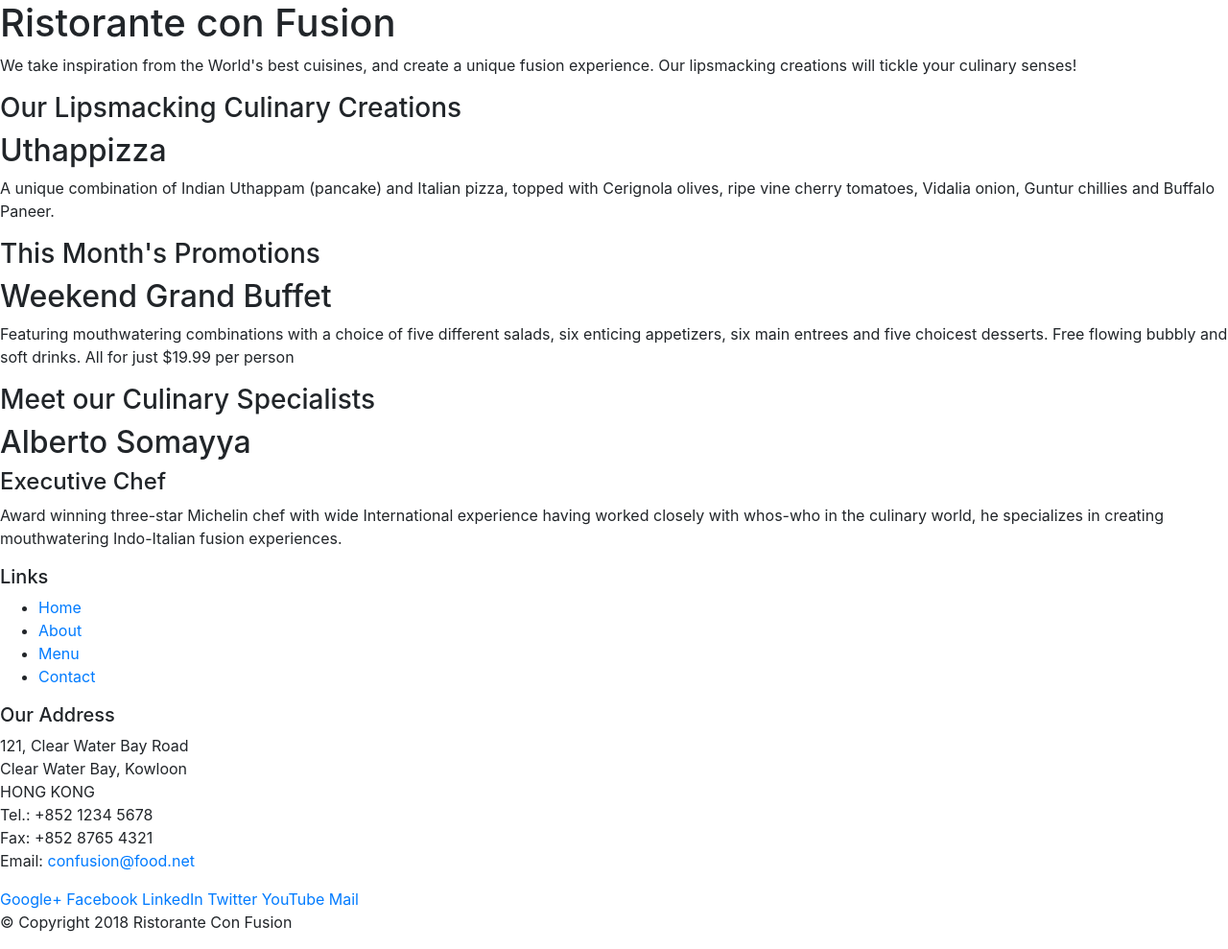
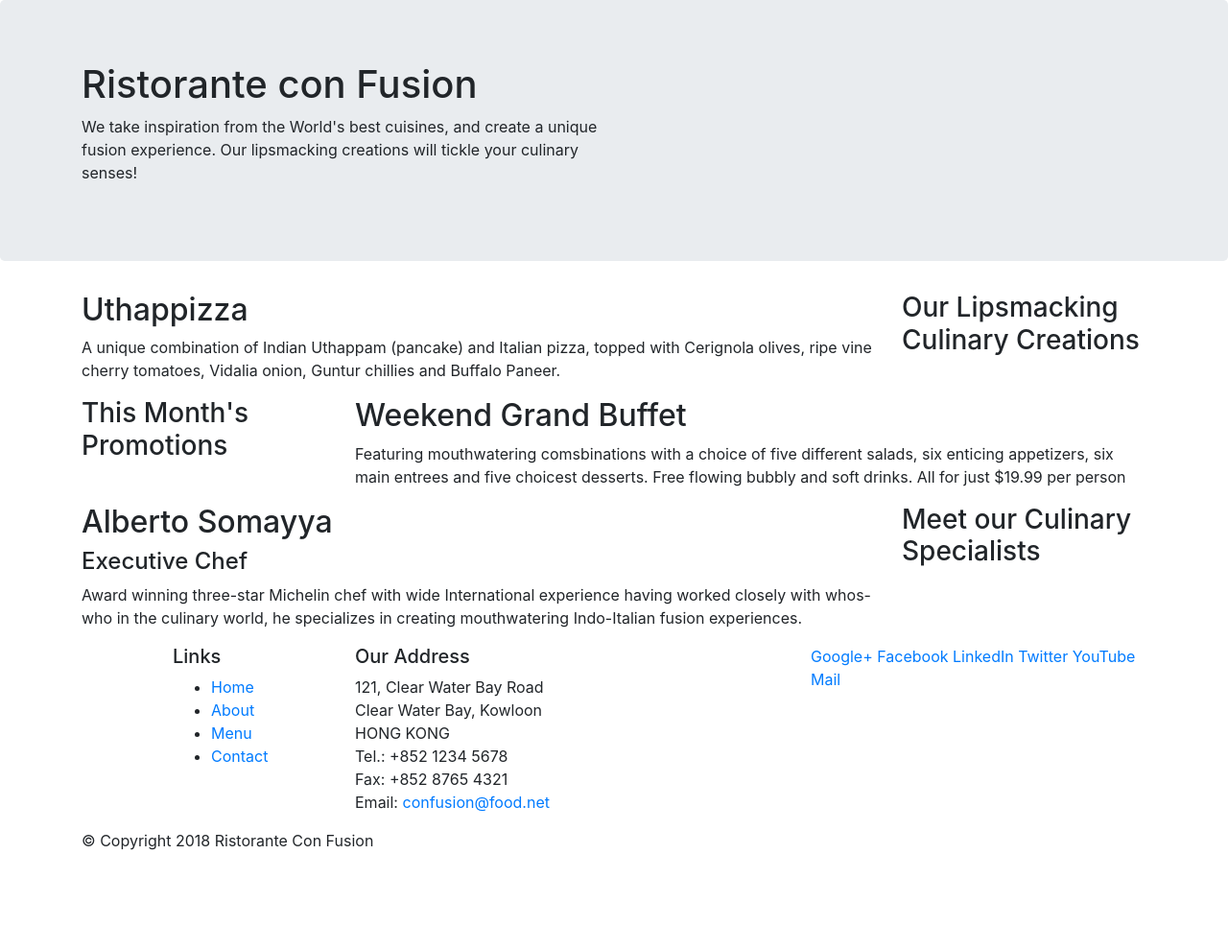
Before and after one commit to anirudhdoda/bootstrap, a website: page index.html in a window 1280 px wide. Shown: the whole page at 96% size. After the commit the page ends 904 px from the top, so only its background shows below. Drawn offline with nearby package versions, Linux system fonts and the light colour scheme.

Commit message:
bootstrap grid

```diff
--- a/index.html
+++ b/index.html
@@ -13,46 +13,46 @@
 
 <body>
 
-    <header>
-        <div>
-            <div>
-                <div>
+    <header class="jumbotron">
+        <div class="container">
+            <div class="row">
+                <div class="col-12 col-sm-6">
                     <h1>Ristorante con Fusion</h1>
                     <p>We take inspiration from the World's best cuisines, and create a unique fusion experience. Our lipsmacking creations will tickle your culinary senses!</p>
                 </div>
-                <div>
+                <div class=col="col-12 col-sm">
                 </div>
             </div>
         </div>
     </header>
 
-    <div>
-        <div>
-            <div>
+    <div class="container">
+        <div class="row">
+            <div class="col-12 col-sm-4 col-md-3 order-sm-last">
                 <h3>Our Lipsmacking Culinary Creations</h3>
             </div>
-            <div>
+            <div class="col col-sm col-md order-smm-first">
                 <h2>Uthappizza</h2>
                 <p>A unique combination of Indian Uthappam (pancake) and Italian pizza, topped with Cerignola olives, ripe vine cherry tomatoes, Vidalia onion, Guntur chillies and Buffalo Paneer.</p>
             </div>
         </div>
 
 
-        <div>
-            <div>
+        <div class="row">
+            <div class="col-12 col-sm-4 col-md-3">
                 <h3>This Month's Promotions</h3>
             </div>
-            <div>
+            <div class="col col-sm col-md">
                 <h2>Weekend Grand Buffet</h2>
-                <p>Featuring mouthwatering combinations with a choice of five different salads, six enticing appetizers, six main entrees and five choicest desserts. Free flowing bubbly and soft drinks. All for just $19.99 per person </p>
+                <p>Featuring mouthwatering comsbinations with a choice of five different salads, six enticing appetizers, six main entrees and five choicest desserts. Free flowing bubbly and soft drinks. All for just $19.99 per person </p>
             </div>
         </div>
 
-        <div>
-            <div>
+        <div class="row">
+            <div class="col-12 col-sm-4 col-md-3 order-sm-last">
                 <h3>Meet our Culinary Specialists</h3>
             </div>
-            <div>
+            <div class="col col-sm col-md order-sm-first">
                 <h2>Alberto Somayya</h2>
                 <h4>Executive Chef</h4>
                 <p>Award winning three-star Michelin chef with wide International experience having worked closely with whos-who in the culinary world, he specializes in creating mouthwatering Indo-Italian fusion experiences. </p>
@@ -60,10 +60,10 @@
         </div>
     </div>
 
-    <footer>
-        <div>
-            <div>
-                <div>
+    <footer >
+        <div class="container">
+            <div class="row">
+                <div class="col-4 col-sm-2 offset-1">
                     <h5>Links</h5>
                     <ul>
                         <li><a href="#">Home</a></li>
@@ -72,7 +72,7 @@
                         <li><a href="#">Contact</a></li>
                     </ul>
                 </div>
-                <div>
+                <div class="col-7 col-sm-5">
                     <h5>Our Address</h5>
                     <address>
 		              121, Clear Water Bay Road<br>
@@ -83,7 +83,7 @@
 		              Email: <a href="mailto:confusion@food.net">confusion@food.net</a>
 		           </address>
                 </div>
-                <div>
+                <div class="col-12 col-sm-4">
                     <div>
                         <a href="http://google.com/+">Google+</a>
                         <a href="http://www.facebook.com/profile.php?id=">Facebook</a>
@@ -94,8 +94,8 @@
                     </div>
                 </div>
            </div>
-           <div>
-                <div>
+           <div class="row">
+                <div class="col-auto">
                     <p>© Copyright 2018 Ristorante Con Fusion</p>
                 </div>
            </div>
```
